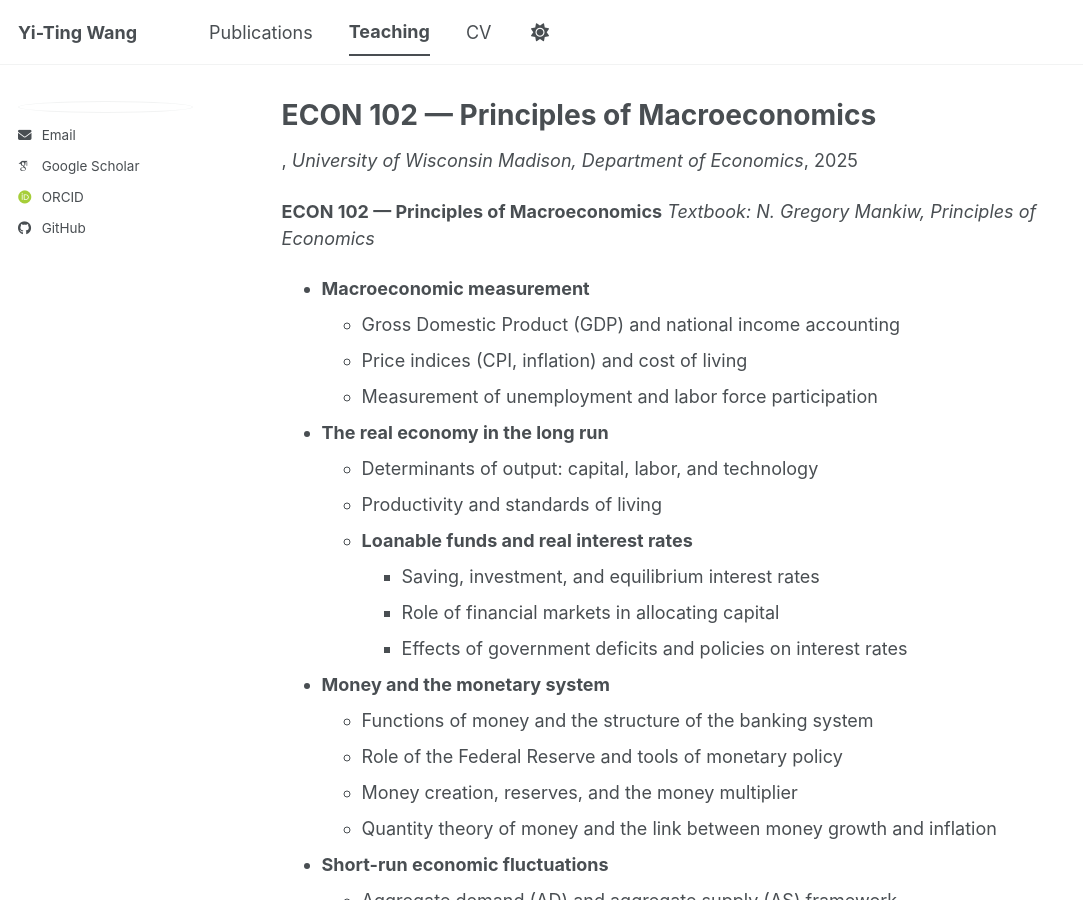
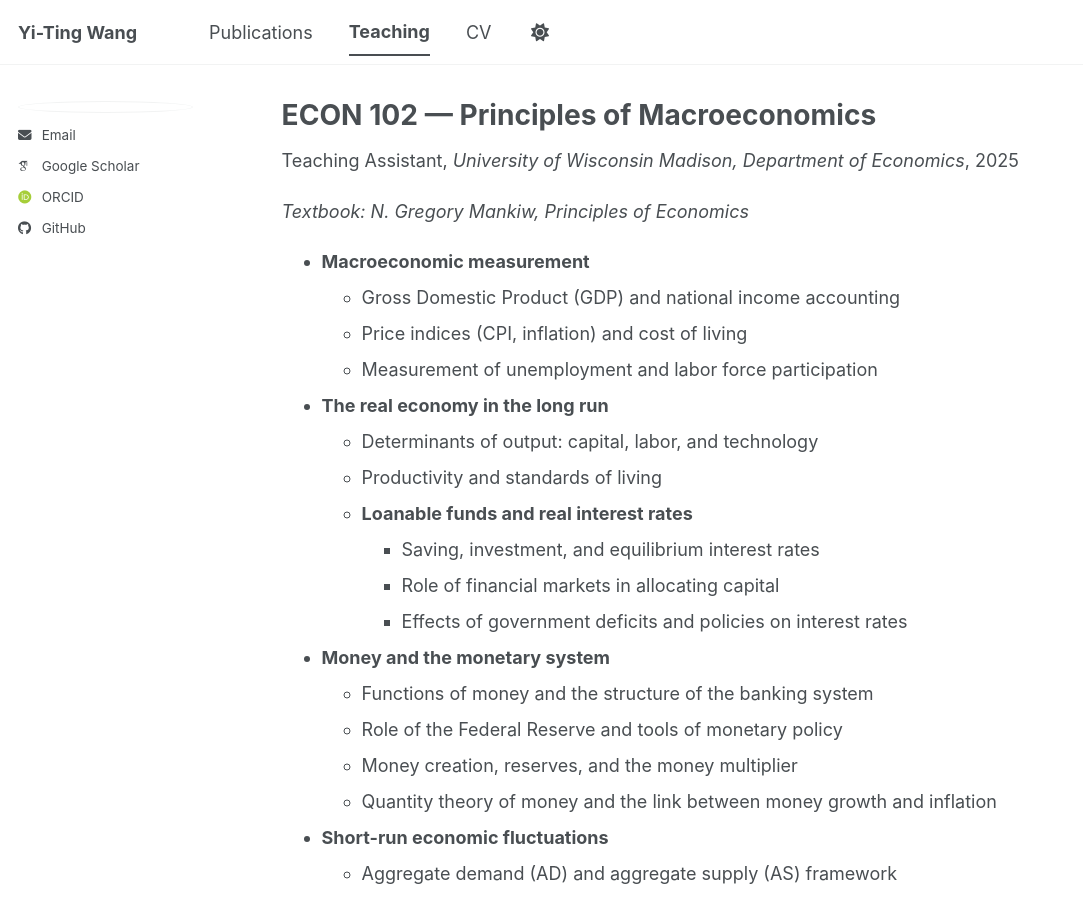
Before and after one commit to Yi-Ting-Econ/Yi-Ting-Econ.github.io, a Jekyll site: the page built from _teaching/2015-spring-teaching-2.md, in a window 1280 px wide and 900 px high. Shown: the whole window, without its empty margins (0-1083 px from the left). Built offline with Jekyll 4.4.1, drawn with Linux system fonts in a browser that asks for light colours; some web fonts are replaced; a script bundle is joined from its source files by our own code; library files that are not in the unit come from our copies.

Commit message:
Update teaching type for ECON 102 course

```diff
--- a/_teaching/2015-spring-teaching-2.md
+++ b/_teaching/2015-spring-teaching-2.md
@@ -1,14 +1,12 @@
 ---
 title: "ECON 102 — Principles of Macroeconomics"
 collection: teaching
-#type: ""
+type: "Teaching Assistant"
 #permalink: /teaching/2015-spring-teaching-1
 venue: "University of Wisconsin Madison, Department of Economics"
 date: 2025-09-01
 #location: "City, Country"
 ---
-
-**ECON 102 — Principles of Macroeconomics**
 *Textbook: N. Gregory Mankiw, Principles of Economics*
 
 - **Macroeconomic measurement**
```
